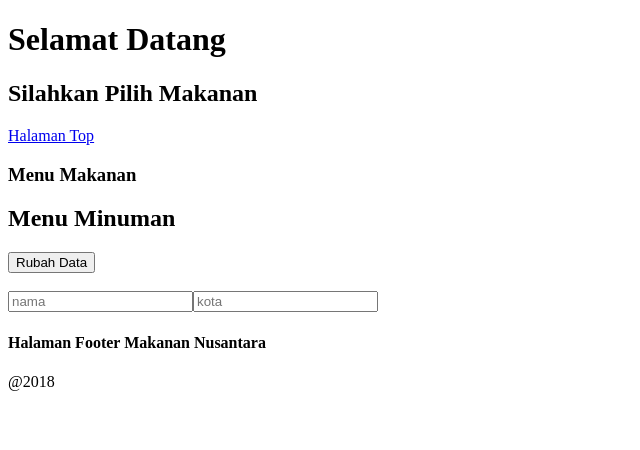
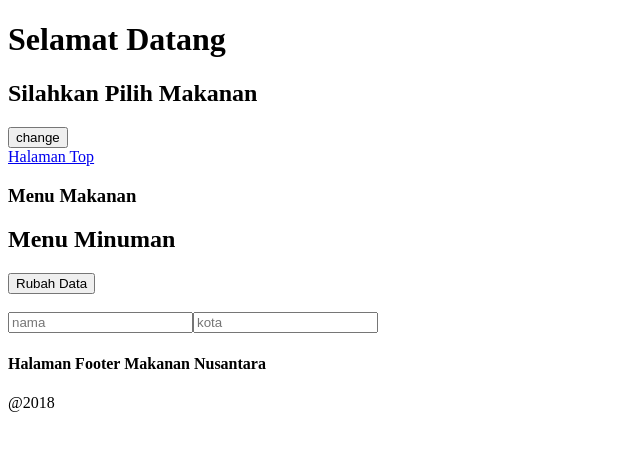
Before and after one commit to alboyz/belajar-react, a React (Create React App) app: page / in a window 1280 px wide. Shown: the top 450 px of the page, without its empty margins (0-640 px from the left). Built offline with nearby package versions, Linux system fonts and the light colour scheme.

Commit message:
conditional rendrering 3

```diff
--- a/src/components/Header.js
+++ b/src/components/Header.js
@@ -8,6 +8,7 @@
 						statusRendering: true
 				}
 				this.HandlePesan = this.HandlePesan.bind(this )
+				this.handleElement = this.handleElement.bind(this)
 		}
 
 		HandlePesan(value, e){
@@ -20,8 +21,15 @@
 		componentDidMount(){
 				console.log("Jalan Component Did Mount")
 		}
+
+		handleElement(){
+				this.setState((state, props) =>{
+						return {statusRendering: !state.statusRendering}
+				})
+		}
 							render() {
 									console.log("Jalan :Render")
+									console.log(this.state.statusRendering)
 									return (
 									<div>
 											{this.state.statusRendering === true ? (
@@ -35,8 +43,8 @@
 													<h1>Selamat Tinggal</h1>
 													<h2>Jangan lupa kembali</h2>
 													</div>
-
-									)}
+											)}
+											<button onClick={this.handleElement}>change</button>
 									</div>
 
 									)
```
